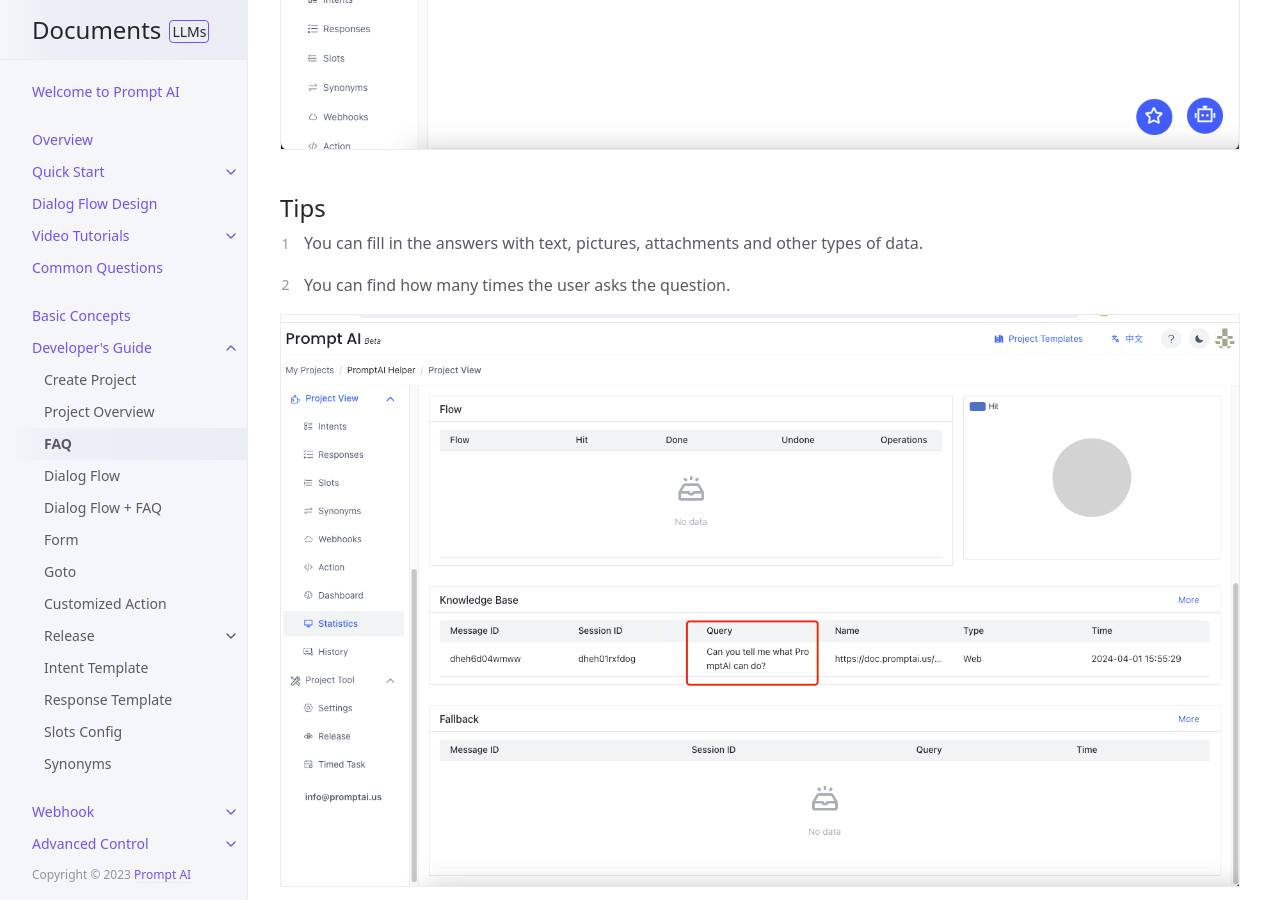
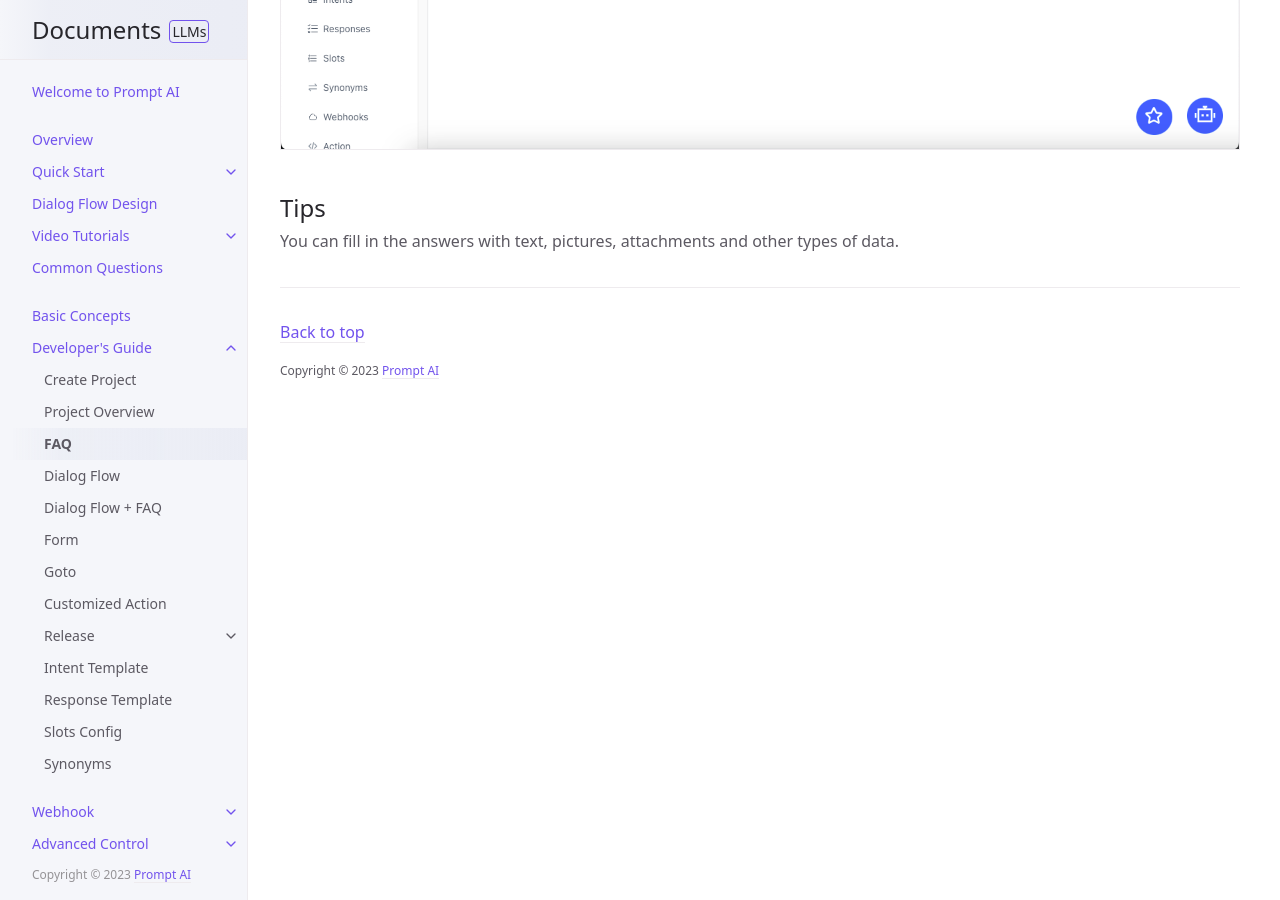
Before and after one commit to ws-cd/ws-cd.github.io, a Jekyll site: the page built from docs/tutorial/faq.md, in a window 1280 px wide and 900 px high, scrolled down 2781 px. Built offline with Jekyll 4.4.1, drawn with Linux system fonts in a browser that asks for light colours; part of the change alters nothing that is shown.

Commit message:
Update faq.md

```diff
--- a/docs/tutorial/faq.md
+++ b/docs/tutorial/faq.md
@@ -31,15 +31,14 @@ Click the `+Add` button on the upper right corner to pop up the question additio
 ![faq-04.png](/assets/images/tutorial/faq/faq-04.png)
 
 ## Tips
+You can fill in the answers with text, pictures, attachments and other types of data.
 
-1. You can fill in the answers with text, pictures, attachments and other types of data.
-
+<!--
 2. You can find how many times the user asks the question.
 
 ![img.png](/assets/images/quick_start/kb/kb-14.png)
 
 
-<!--
 - Create FAQ
 
 Here the PromptAI logo is added based on the web reply.
```
